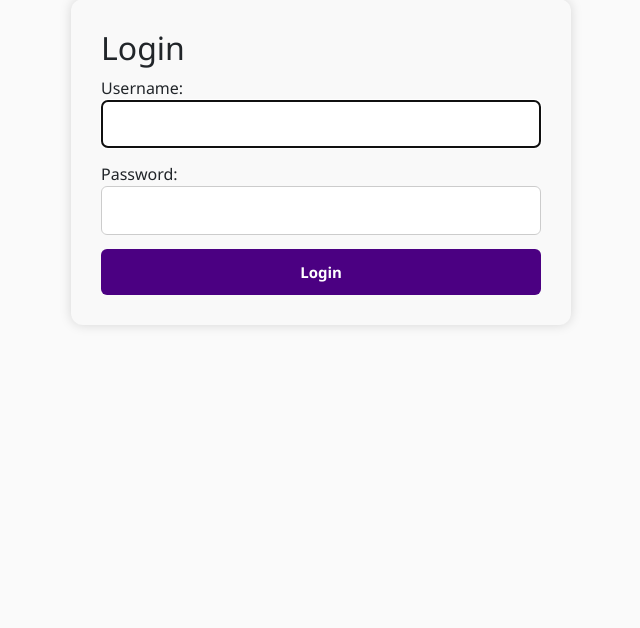
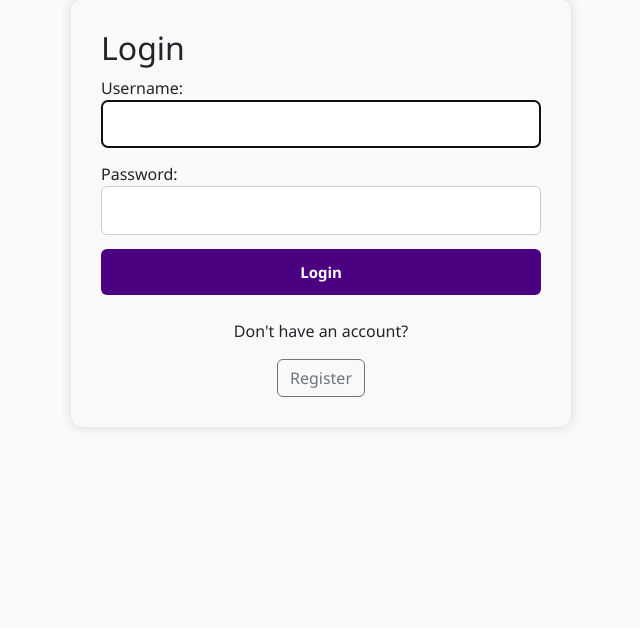
Before and after one commit to roz-pnv/ASEP6Connect, a Django app: page /login/ in a window 1280 px wide. Shown: the part 160-788 px from the top of the page, without its empty margins (319-959 px from the left). Run offline with Django 5.2, Linux system fonts and the light colour scheme.

Commit message:
feat(auth): add registration prompt to login page for improved user onboarding

```diff
--- a/users/templates/auth/login.html
+++ b/users/templates/auth/login.html
@@ -1,4 +1,5 @@
 {% extends "base.html" %}
+
 {% block content %}
 <div class="container mt-4">
   <h2>Login</h2>
@@ -17,5 +18,11 @@
     </div>
     <button type="submit" class="btn btn-primary">Login</button>
   </form>
+
+  <!-- Registration prompt -->
+  <div class="mt-4 text-center">
+    <p>Don't have an account?</p>
+    <a href="{% url 'register' %}" class="btn btn-outline-secondary">Register</a>
+  </div>
 </div>
 {% endblock %}
```
